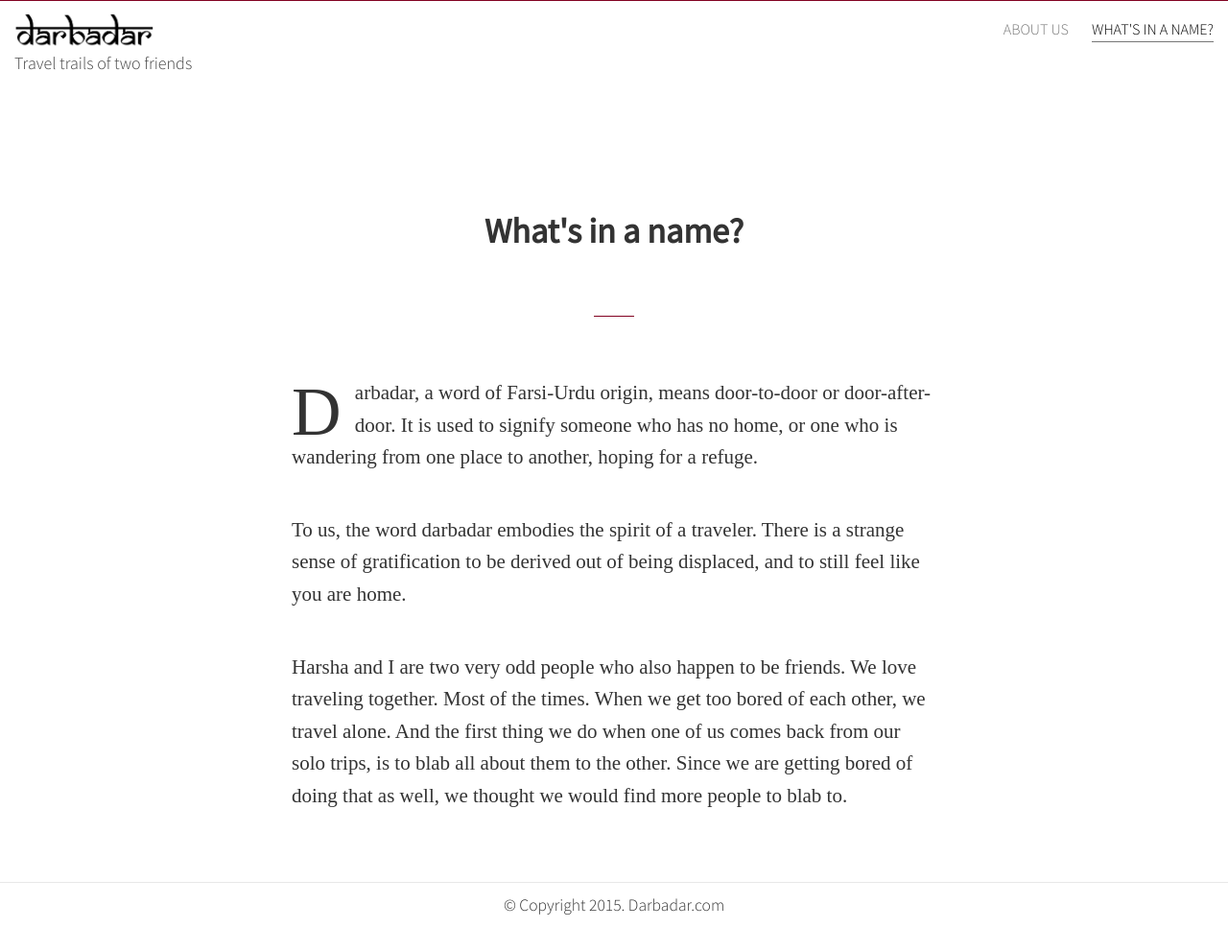
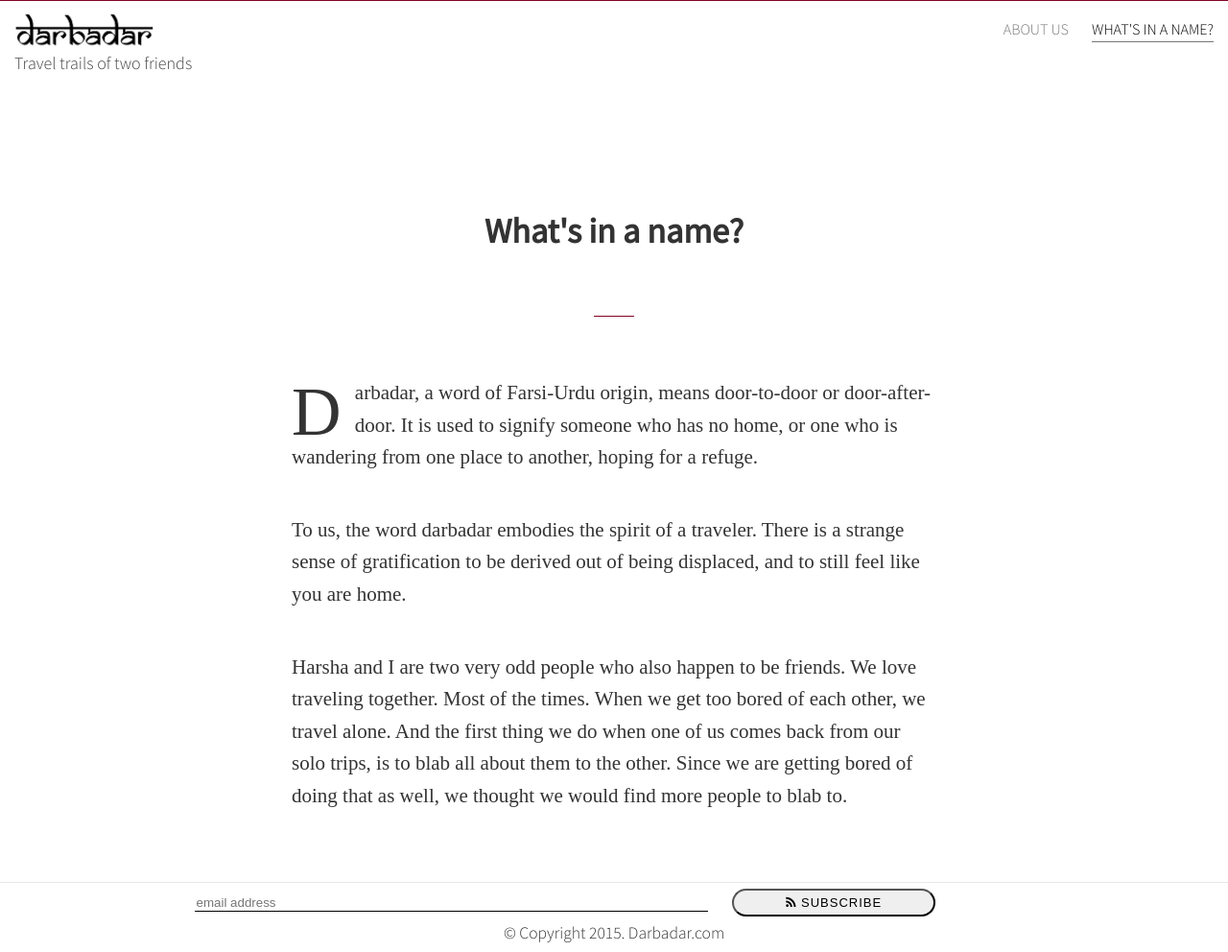
Before and after one commit to harshac/darbadar, a Jekyll site: the page built from darbadar.md, in a window 1280 px wide. Shown: the whole page at 96% size. Built offline with Jekyll 4.4.1, drawn with Linux system fonts in a browser that asks for light colours; nearby versions of some CDN libraries; some web fonts are replaced; comment, search, counter and statistics services are not loaded; before the commit the page ends 963 px from its top, so only the background shows below that.

Commit message:
Revert "Removing subscription"
This reverts commit 5ecff47006cbb2d366353c8743637a48edb69ff4.

```diff
--- a/_layouts/default.html
+++ b/_layouts/default.html
@@ -15,6 +15,7 @@
 
     <div class="site-footer">
       <div class="wrapper">
+        {% include subscription.html %}
         <p><small>&copy; Copyright {{ site.time | date: '%Y' }}. Darbadar.com</small></p>
       </div>
     </div>
```
